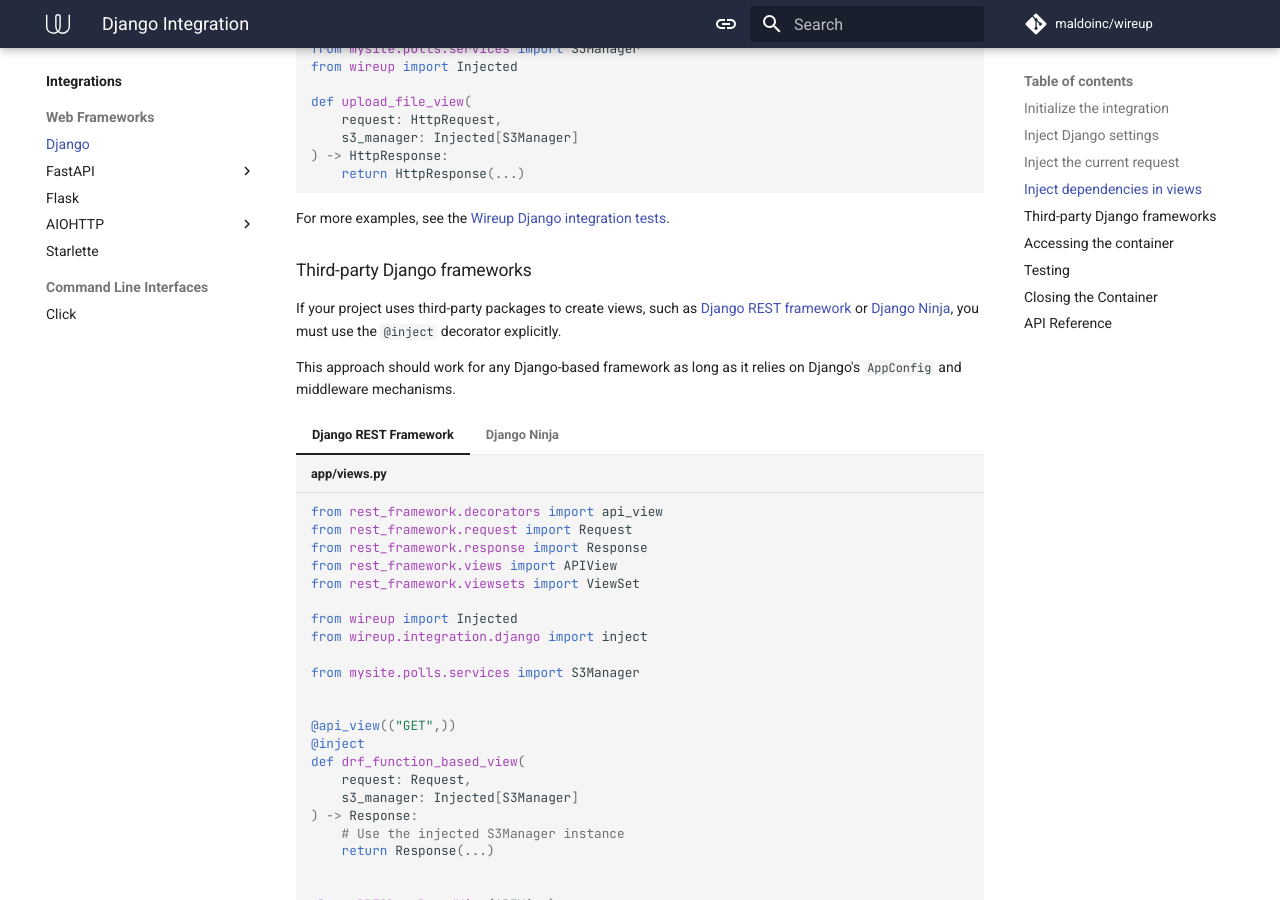
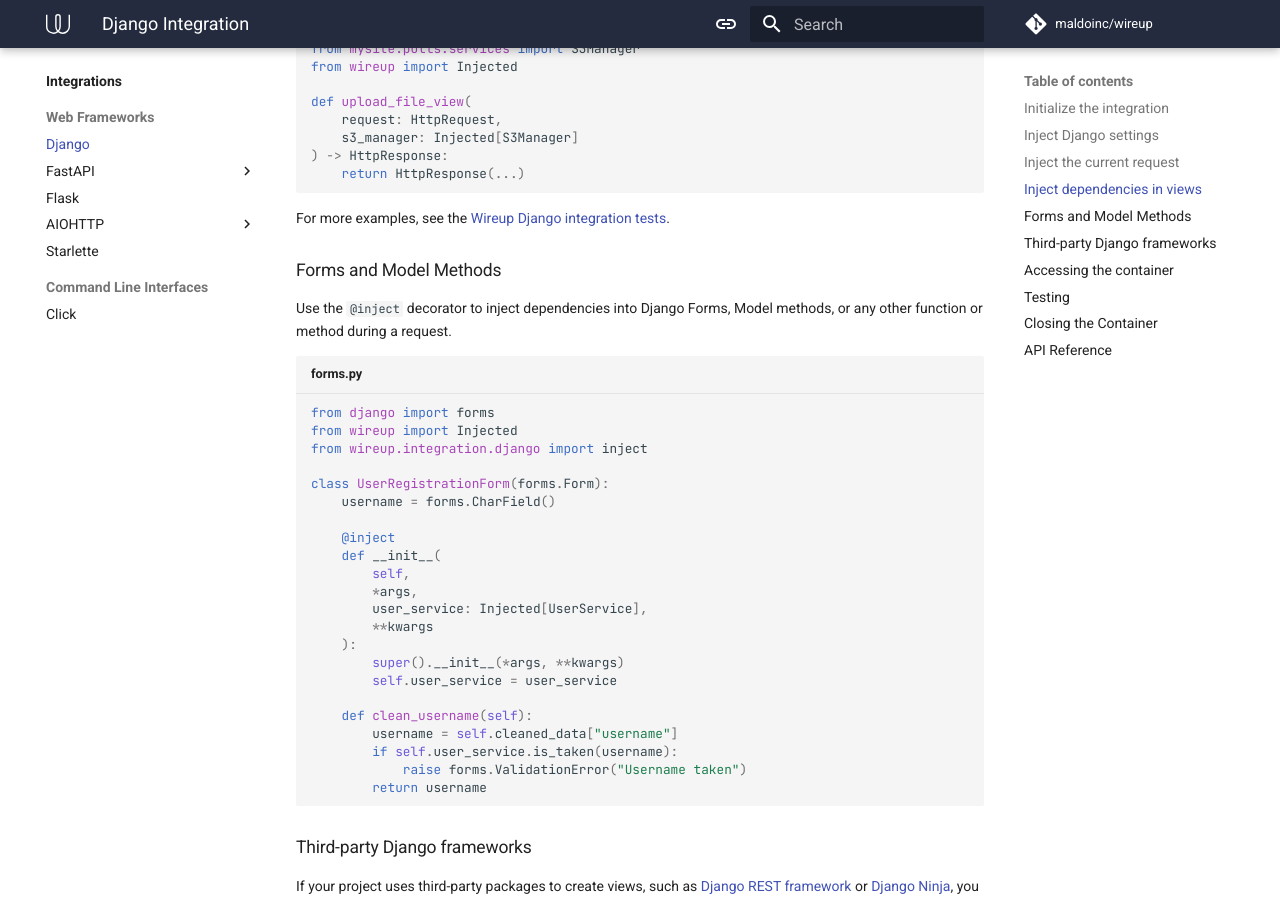
Before and after one commit to maldoinc/wireup, an MkDocs documentation site: the page built from docs/pages/integrations/django/index.md, in a window 1280 px wide and 900 px high, scrolled down 2199 px. Built offline with MkDocs 1.6.1 and Material for MkDocs 9.7.7, drawn with Linux system fonts in a browser that asks for light colours; comment, search, counter and statistics services are not loaded; the version menu is left out.

Commit message:
Update django docs

````diff
--- a/docs/pages/integrations/django/index.md
+++ b/docs/pages/integrations/django/index.md
@@ -157,6 +157,35 @@ To inject dependencies in views, simply request them by their type:
     ```
 
 For more examples, see the [Wireup Django integration tests](https://github.com/maldoinc/wireup/tree/master/test/integration/django/view.py).
+
+### Forms and Model Methods
+
+Use the `@inject` decorator to inject dependencies into Django Forms, Model methods, or any other function or method during a request.
+
+```python title="forms.py"
+from django import forms
+from wireup import Injected
+from wireup.integration.django import inject
+
+class UserRegistrationForm(forms.Form):
+    username = forms.CharField()
+
+    @inject
+    def __init__(
+        self,
+        *args,
+        user_service: Injected[UserService],
+        **kwargs
+    ):
+        super().__init__(*args, **kwargs)
+        self.user_service = user_service
+
+    def clean_username(self):
+        username = self.cleaned_data["username"]
+        if self.user_service.is_taken(username):
+            raise forms.ValidationError("Username taken")
+        return username
+```
 
 ### Third-party Django frameworks
 
````
